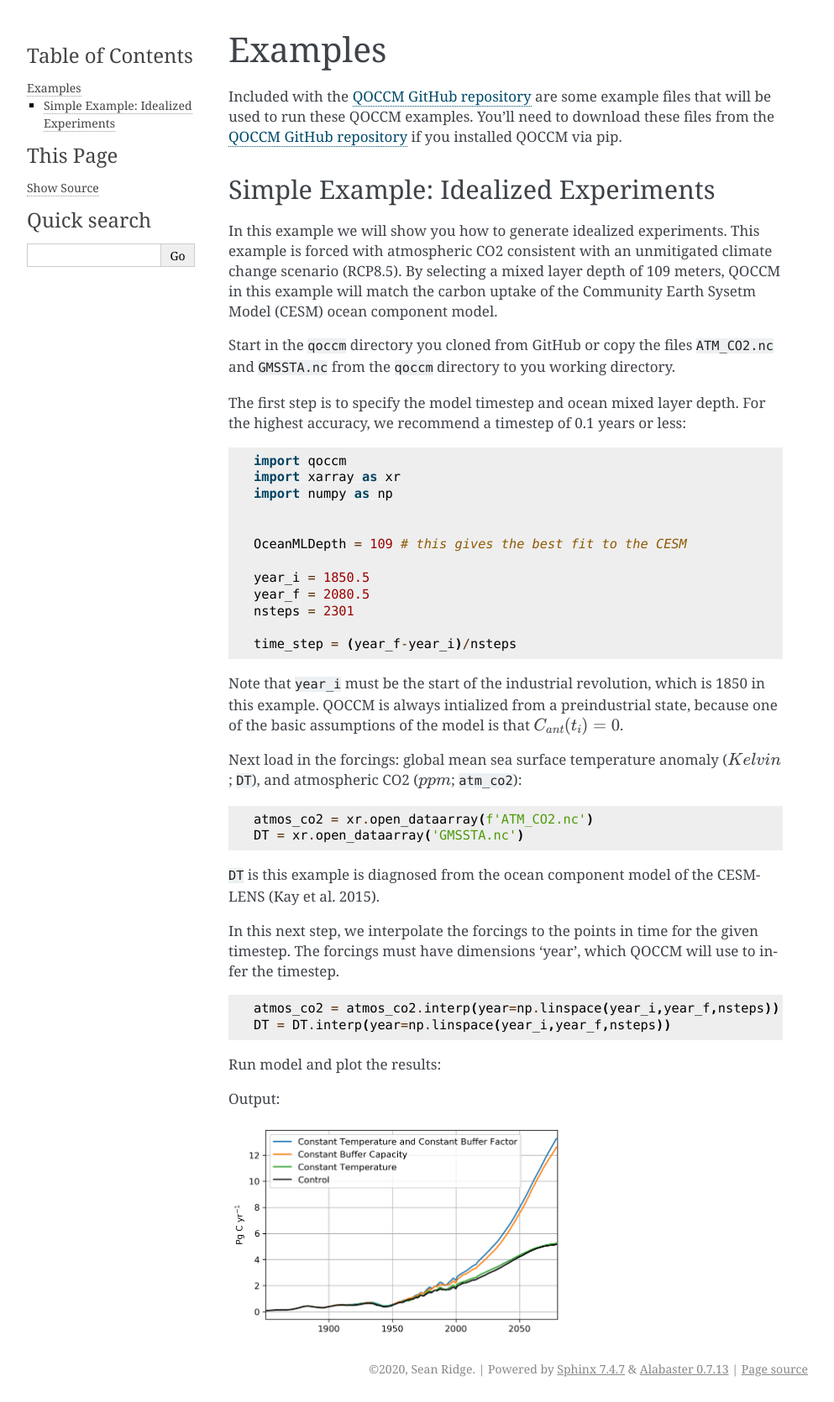
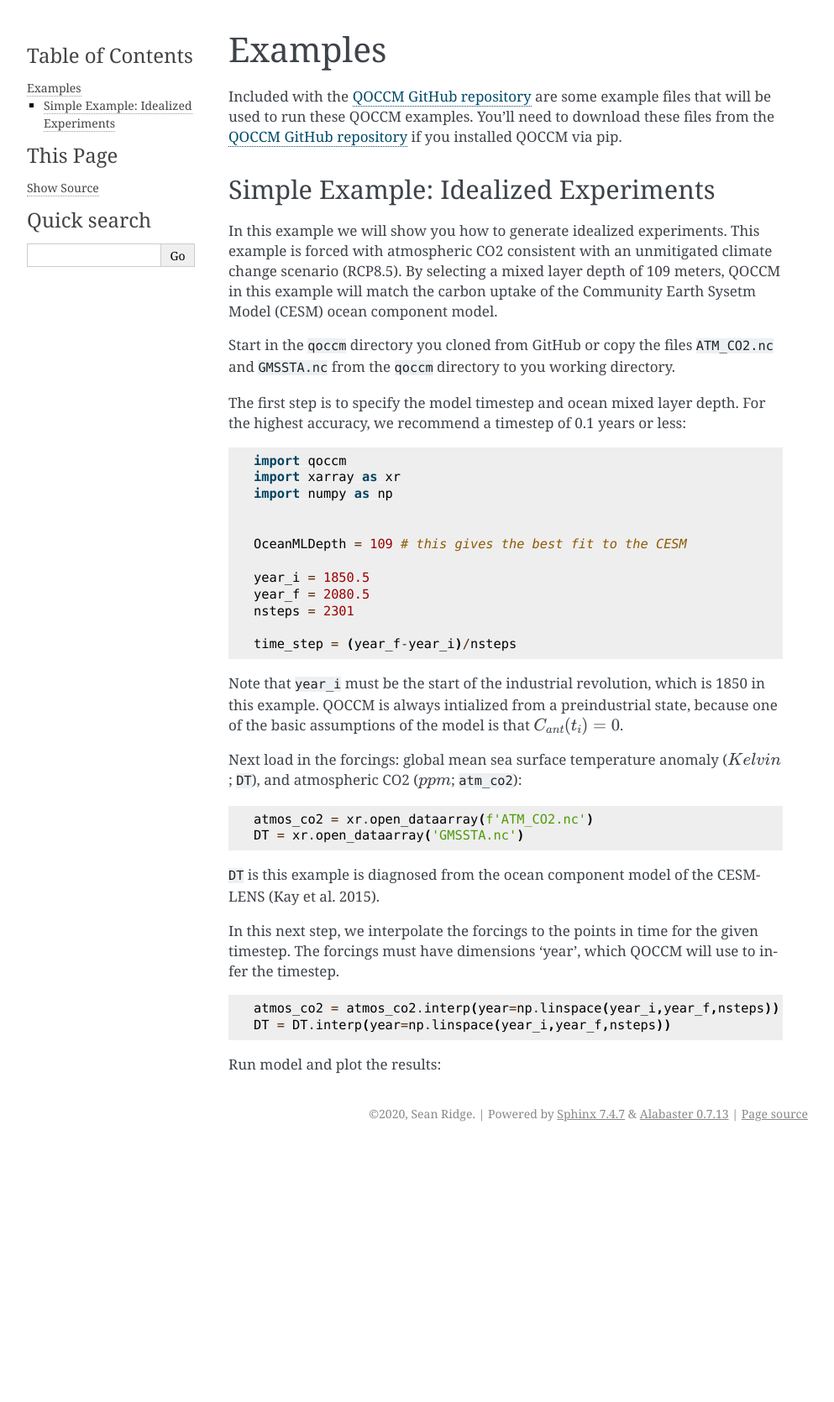
Before and after one commit to sridge/qoccm, a Sphinx documentation site: the page built from docs/source/examples.rst, in a window 1280 px wide. Shown: the whole page at 84% size, without its empty margins (148-1141 px from the left). Built offline with Sphinx 7.4.7, drawn with Linux system fonts in a browser that asks for light colours; after the commit the page ends 1366 px from its top, so only the background shows below that.

Commit message:
Update examples.rst

```diff
--- a/docs/source/examples.rst
+++ b/docs/source/examples.rst
@@ -93,9 +93,3 @@ Run model and plot the results:
 	plt.grid()
 	plt.xlim(1850.5,2080)
 	plt.legend()
-
-Output:
-
-.. image:: output.png
-	:width: 400
-	:alt: idealized experiments
```
